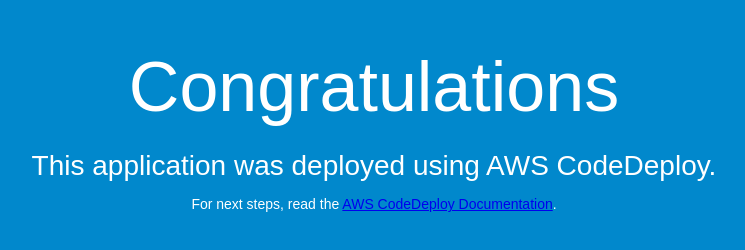
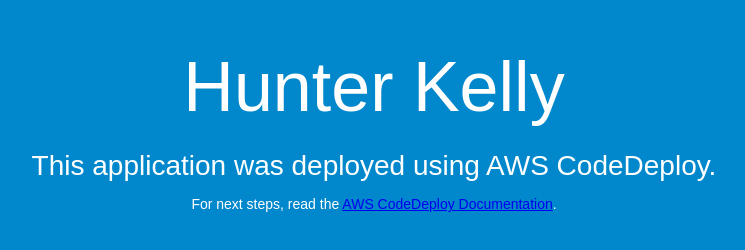
Before and after one commit to theseapug/315CodeDeploySample, a plain HTML site: page index.html in a window 1280 px wide. Shown: the whole page, without its empty margins (266-1011 px from the left). Drawn offline with Linux system fonts and the light colour scheme.

Commit message:
Changed index.html for pipeline

```diff
--- a/index.html
+++ b/index.html
@@ -2,7 +2,7 @@
 <html>
 <head>
   <meta charset="utf-8">
-  <title>Sample Deployment</title>
+  <title>I Changed the Title!</title>
   <style>
     body {
       color: #ffffff;
@@ -26,7 +26,7 @@
 </head>
 <body>
   <div align="center">
-    <h1>Congratulations</h1>
+    <h1>Hunter Kelly</h1>
     <h2>This application was deployed using AWS CodeDeploy.</h2>
     <p>For next steps, read the <a href="http://aws.amazon.com/documentation/codedeploy">AWS CodeDeploy Documentation</a>.</p>
   </div>
```
